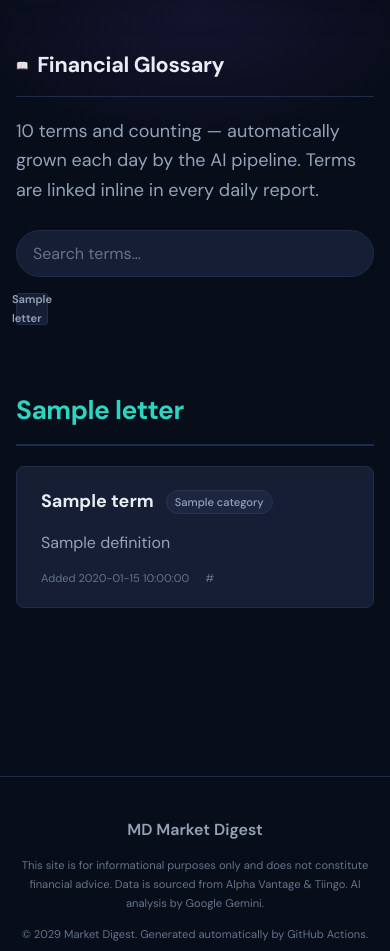
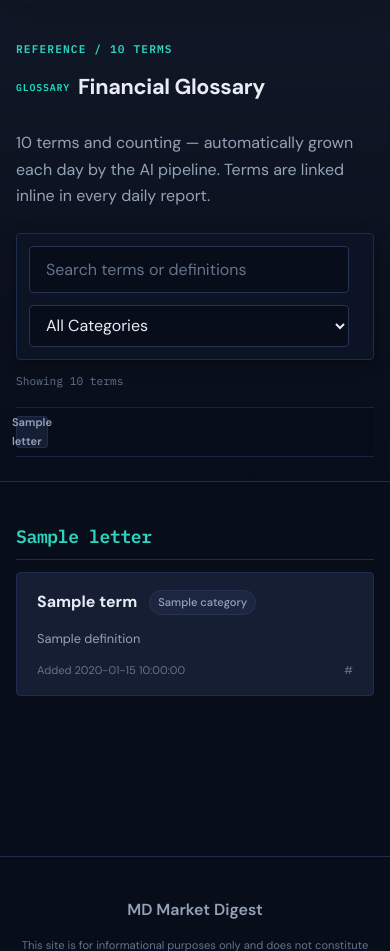
Before and after one commit to prathameshpowar1910/market-update, a Python web app: template site/templates/glossary.html in a window 390 px wide. Shown: the part 53-1004 px from the top of the page. Run offline with Jinja, Linux system fonts and the light colour scheme; the template is opened without the code that fills it: most values are stand-ins (such as "Sample title", 1, 10 or a date in 2020).

Commit message:
feat: improve glossary navigation
Add category filtering, live result counts, clear search, sticky controls, alphabet navigation, and a responsive two-column glossary layout.

```diff
--- a/site/static/css/styles.css
+++ b/site/static/css/styles.css
@@ -1036,6 +1036,135 @@ body {
 .site-footer { border-top-color: var(--clr-border); }
 .footer-copy      { font-size: var(--text-xs); color: var(--clr-text-3); }
 
+/* ── Glossary navigation ──────────────────────────────────────────────── */
+.glossary-hero {
+  padding-block: clamp(2.5rem, 6vw, 4.5rem) var(--space-6);
+  background: linear-gradient(180deg, rgba(17, 24, 39, 0.92), var(--clr-bg));
+  border-bottom: 1px solid var(--clr-border);
+}
+.glossary-kicker {
+  margin-bottom: var(--space-3);
+  color: var(--clr-accent);
+  font-family: var(--font-mono);
+  font-size: var(--text-xs);
+  font-weight: 600;
+  letter-spacing: 0.1em;
+}
+.glossary-hero .section-title {
+  border-bottom: 0;
+  margin-bottom: var(--space-3);
+}
+.glossary-intro { max-width: 680px; font-size: var(--text-base); }
+.glossary-controls {
+  position: sticky;
+  top: 56px;
+  z-index: 10;
+  display: grid;
+  grid-template-columns: minmax(220px, 1fr) auto minmax(150px, 210px) auto;
+  align-items: center;
+  gap: var(--space-3);
+  margin-top: var(--space-6);
+  padding: var(--space-3);
+  background: rgba(13, 20, 37, 0.96);
+  border: 1px solid var(--clr-border);
+  border-radius: var(--radius-md);
+  box-shadow: var(--shadow-md);
+  backdrop-filter: blur(12px);
+}
+.glossary-search-wrap { margin: 0; }
+.glossary-search {
+  max-width: none;
+  min-height: 42px;
+  border-radius: var(--radius-md);
+  background: var(--clr-bg);
+  border-color: var(--clr-border-2);
+}
+.glossary-filter-label {
+  color: var(--clr-text-3);
+  font-size: var(--text-xs);
+  font-family: var(--font-mono);
+  text-transform: uppercase;
+  letter-spacing: 0.06em;
+}
+.glossary-category-filter {
+  min-height: 42px;
+  padding: 0 var(--space-3);
+  color: var(--clr-text);
+  background: var(--clr-bg);
+  border: 1px solid var(--clr-border-2);
+  border-radius: var(--radius-md);
+  font: inherit;
+  text-transform: capitalize;
+}
+.glossary-clear {
+  min-height: 42px;
+  padding: 0 var(--space-3);
+  color: var(--clr-accent);
+  background: transparent;
+  border: 1px solid var(--clr-border-2);
+  border-radius: var(--radius-md);
+  cursor: pointer;
+  font: inherit;
+}
+.glossary-clear:hover { color: var(--clr-text); border-color: var(--clr-accent); }
+.glossary-results {
+  margin-top: var(--space-3);
+  color: var(--clr-text-3);
+  font-family: var(--font-mono);
+  font-size: var(--text-xs);
+}
+.letter-nav {
+  position: sticky;
+  top: 126px;
+  z-index: 9;
+  padding-block: var(--space-2);
+  background: rgba(8, 13, 26, 0.92);
+  border-block: 1px solid rgba(30, 45, 77, 0.75);
+  backdrop-filter: blur(12px);
+}
+.letter-nav-item { border-radius: 3px; }
+.glossary-letter-section { margin-bottom: var(--space-8); }
+.glossary-letter-heading {
+  position: sticky;
+  top: 174px;
+  z-index: 5;
+  margin-bottom: var(--space-3);
+  padding-block: var(--space-2);
+  background: var(--clr-bg);
+  border-bottom: 1px solid var(--clr-border);
+  font-family: var(--font-mono);
+  font-size: var(--text-lg);
+  color: var(--clr-accent);
+}
+.glossary-terms {
+  display: grid;
+  grid-template-columns: repeat(2, minmax(0, 1fr));
+  gap: var(--space-3);
+}
+.glossary-entry {
+  min-width: 0;
+  padding: var(--space-4) var(--space-5);
+  border-radius: var(--radius-md);
+}
+.glossary-term { font-size: var(--text-base); }
+.glossary-definition { font-size: var(--text-sm); line-height: 1.65; }
+.glossary-entry-meta { justify-content: space-between; }
+.glossary-empty {
+  margin-top: var(--space-8);
+  border: 1px dashed var(--clr-border-2);
+  border-radius: var(--radius-md);
+}
+
+@media (max-width: 700px) {
+  .glossary-controls { grid-template-columns: 1fr auto; top: 52px; }
+  .glossary-filter-label { display: none; }
+  .glossary-category-filter { grid-column: 1 / 2; }
+  .glossary-clear { grid-column: 2 / 3; grid-row: 2; }
+  .letter-nav { top: 146px; }
+  .glossary-letter-heading { top: 194px; }
+  .glossary-terms { grid-template-columns: 1fr; }
+}
+
 /* ── Responsive ──────────────────────────────────────────────────────────── */
 @media (max-width: 768px) {
   .index-grid   { grid-template-columns: repeat(2, 1fr); }
--- a/site/static/js/app.js
+++ b/site/static/js/app.js
@@ -8,20 +8,25 @@
   const searchInput = document.getElementById('glossary-search');
   if (!searchInput) return;
 
+  const categoryInput = document.getElementById('glossary-category');
+  const clearButton = document.getElementById('glossary-clear');
+  const resultCount = document.getElementById('glossary-results');
   const entries     = document.querySelectorAll('.glossary-entry');
   const sections    = document.querySelectorAll('.glossary-letter-section');
   const noResults   = document.getElementById('glossary-no-results');
 
-  function filterGlossary(query) {
+  function filterGlossary(query, category = categoryInput?.value || '') {
     const q = query.trim().toLowerCase();
     let anyVisible = false;
+    let visibleCount = 0;
 
     entries.forEach(entry => {
       const term = entry.dataset.term || '';
       const def  = entry.querySelector('.glossary-definition')?.textContent.toLowerCase() || '';
-      const match = !q || term.includes(q) || def.includes(q);
+      const matchesCategory = !category || entry.dataset.category === category;
+      const match = matchesCategory && (!q || term.includes(q) || def.includes(q));
       entry.style.display = match ? '' : 'none';
-      if (match) anyVisible = true;
+      if (match) { anyVisible = true; visibleCount += 1; }
     });
 
     // Hide letter headers that have no visible entries
@@ -32,10 +37,19 @@
     });
 
     if (noResults) noResults.style.display = anyVisible ? 'none' : '';
+    if (resultCount) resultCount.textContent = `Showing ${visibleCount} of ${entries.length} terms`;
+    if (clearButton) clearButton.hidden = !q && !category;
   }
 
   searchInput.addEventListener('input', e => filterGlossary(e.target.value));
   searchInput.addEventListener('search', e => filterGlossary(e.target.value));
+  categoryInput?.addEventListener('change', () => filterGlossary(searchInput.value));
+  clearButton?.addEventListener('click', () => {
+    searchInput.value = '';
+    if (categoryInput) categoryInput.value = '';
+    filterGlossary('');
+    searchInput.focus();
+  });
 })();
 
 
--- a/site/templates/glossary.html
+++ b/site/templates/glossary.html
@@ -8,26 +8,31 @@
 
 <section class="glossary-hero" aria-labelledby="glossary-heading">
   <div class="container">
+    <p class="glossary-kicker">REFERENCE / {{ total }} TERMS</p>
     <h1 id="glossary-heading" class="section-title">
-      <span class="section-icon" aria-hidden="true">📖</span> Financial Glossary
+      <span class="section-icon" aria-hidden="true">GLOSSARY</span> Financial Glossary
     </h1>
     <p class="glossary-intro">
       {{ total }} terms and counting — automatically grown each day by the AI pipeline.
       Terms are linked inline in every daily report.
     </p>
 
-    <!-- Search -->
-    <div class="glossary-search-wrap">
-      <label for="glossary-search" class="sr-only">Search glossary</label>
-      <input
-        id="glossary-search"
-        type="search"
-        class="glossary-search"
-        placeholder="Search terms…"
-        aria-label="Search glossary terms"
-        autocomplete="off"
-      />
+    <div class="glossary-controls" role="search">
+      <div class="glossary-search-wrap">
+        <label for="glossary-search" class="sr-only">Search glossary</label>
+        <input id="glossary-search" type="search" class="glossary-search"
+          placeholder="Search terms or definitions" aria-label="Search glossary terms" autocomplete="off" />
+      </div>
+      <label class="glossary-filter-label" for="glossary-category">Category</label>
+      <select id="glossary-category" class="glossary-category-filter" aria-label="Filter by category">
+        <option value="">All categories</option>
+        {% for category in categories %}
+        <option value="{{ category }}">{{ category | replace('-', ' ') | title }}</option>
+        {% endfor %}
+      </select>
+      <button type="button" id="glossary-clear" class="glossary-clear" hidden>Clear</button>
     </div>
+    <p id="glossary-results" class="glossary-results" aria-live="polite">Showing {{ total }} terms</p>
 
     <!-- Letter navigation -->
     <nav class="letter-nav" aria-label="Glossary alphabet navigation">
@@ -62,7 +67,7 @@
     {% endfor %}
 
     <div id="glossary-no-results" class="glossary-empty" style="display:none" aria-live="polite">
-      <span aria-hidden="true">🔍</span> No matching terms found.
+      No matching terms found. Try another search or category.
     </div>
   </div>
 </div>
--- a/src/generator/html.py
+++ b/src/generator/html.py
@@ -127,6 +127,7 @@ class HTMLGenerator:
             "grouped": grouped,
             "total": len(sorted_entries),
             "letters": sorted(grouped.keys()),
+            "categories": sorted({entry.category for entry in sorted_entries}),
         }
         html = self._render("glossary.html", context)
         return self._write("glossary.html", html)
```
